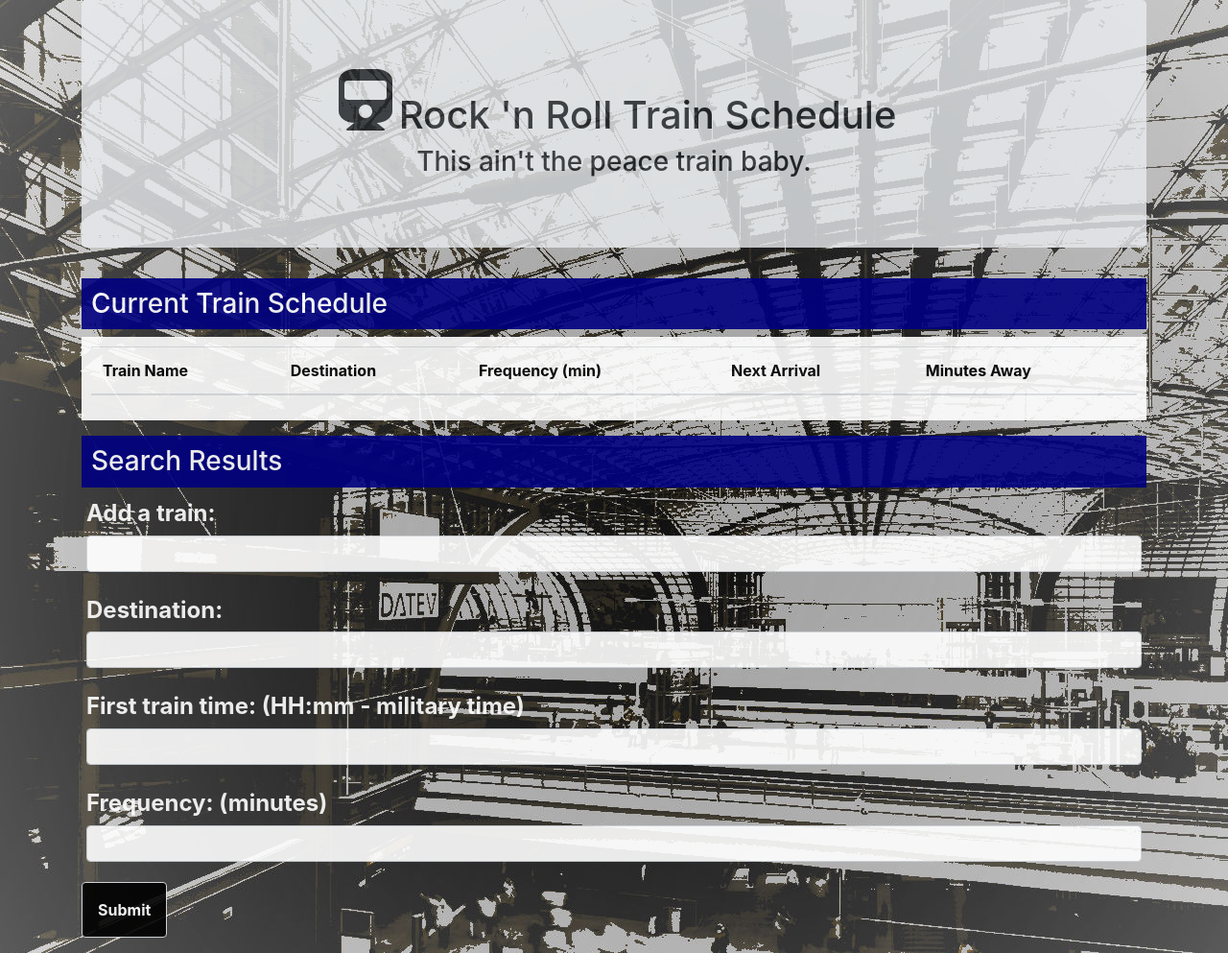
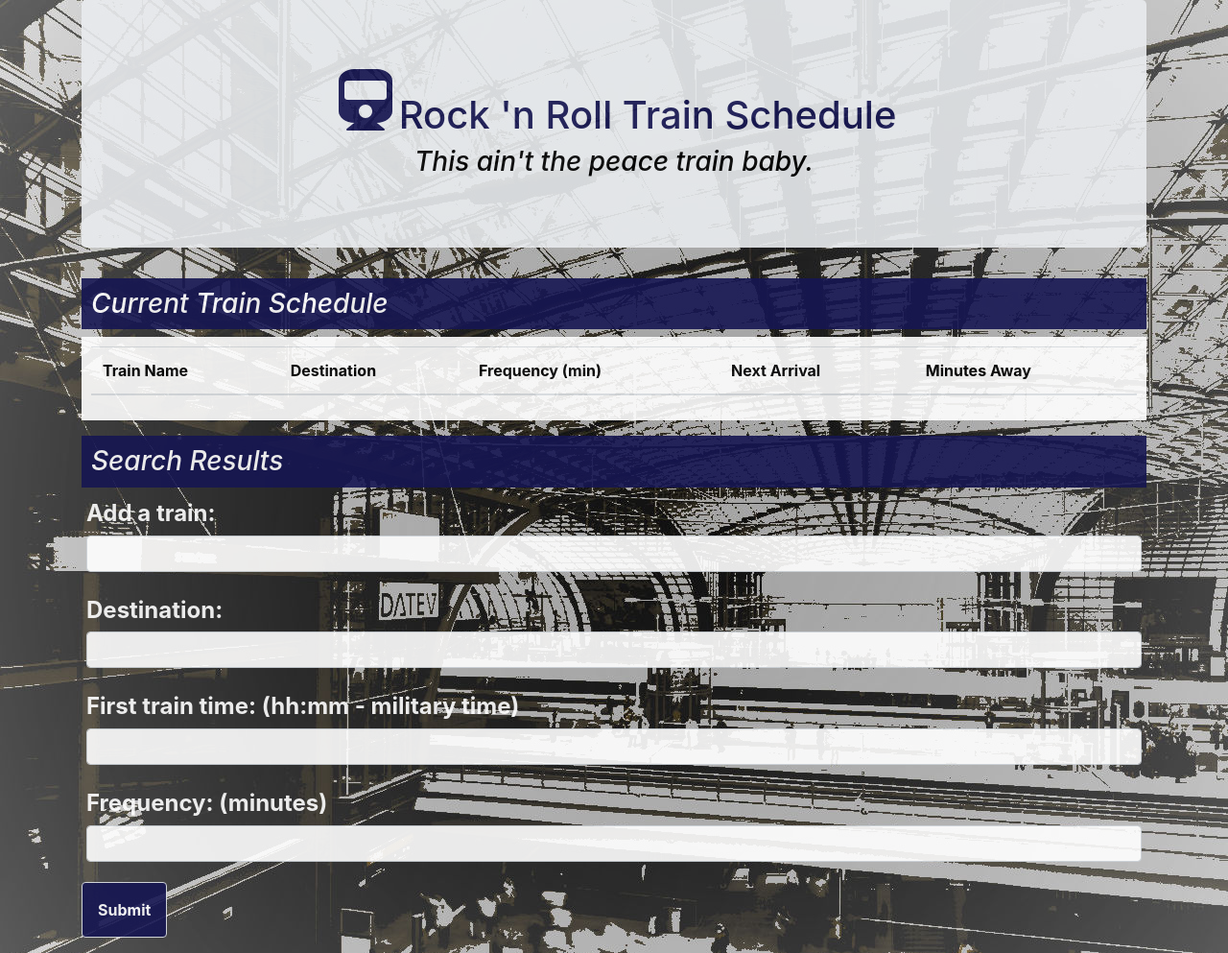
Before and after one commit to green64/Firebase-Train-Scheduler, a plain HTML site: page index.html in a window 1280 px wide. Shown: the whole page at 96% size. Drawn offline with nearby package versions, Linux system fonts and the light colour scheme; no server answers.

Commit message:
updating READme and adding file tweaks

```diff
--- a/assets/css/style.css
+++ b/assets/css/style.css
@@ -8,14 +8,14 @@ body {
 	width: 100%;
 }
 .jumbotron {
-	opacity: 0.8;
+	opacity: 0.9;
 }
 
 .panel {
 	opacity: 0.9;
 }
 .bg {
-    background-color: navy;
+    background-color: rgb(22, 22, 82);
     color: #fff;
     padding: 10px;
 }
@@ -25,7 +25,13 @@ body {
     color: #000;
     padding: 10px;
 }
-
+h1 {
+    color: rgb(22, 22, 82);
+}
+h3 {
+    color: #000;
+    font-style: italic;
+}
 .h4 {
     color: #fff;
     font-weight: bolder;
@@ -38,8 +44,8 @@ body {
     padding: 5px;
 }
 
-#addTrainBtn {
-    background-color: black;
+#newTrainBtn {
+    background-color:rgb(22, 22, 82);
     color: white;
     border: none;
 }
--- a/assets/javascript/train.js
+++ b/assets/javascript/train.js
@@ -14,7 +14,7 @@ var database = firebase.database();
 // -----------------------------
 
 //button to add new trains
-$('#addTrainBtn').on('click', function(){
+$('#newTrainBtn').on('click', function(){
 
   var trainName = $('#trainNameInput').val().trim();
 	var destination = $('#destInput').val().trim();
--- a/index.html
+++ b/index.html
@@ -70,20 +70,21 @@
                                 <input type="text" class="form-control" id="destInput">
                             </div>
                             <div class="form-group h4">
-                                <label for="">First train time: (HH:mm - military time)</label>
+                                <label for="">First train time: (hh:mm - military time)</label>
                                 <input type="text" class="form-control" id="firstTrainInput">
                             </div>
                             <div class="form-group h4">
                                 <label for="">Frequency: (minutes)</label>
                                 <input type="text" class="form-control" id="freqInput">
                             </div>
-                            <button type="submit" id="addTrainBtn" class="btn border btn-default button mb-3 p-3">Submit</button>
+                            <button type="submit" id="newTrainBtn" class="btn border btn-default button mb-3 p-3">Submit</button>
                         </form>
                     </div>
                 </div>
             </div>
         </div>
     </div>
+</script>
     <!-- scripts -->
     <script src="https://www.gstatic.com/firebasejs/4.10.1/firebase.js"></script>
     <script src="https://code.jquery.com/jquery-3.3.1.min.js" integrity="sha256-FgpCb/KJQlLNfOu91ta32o/NMZxltwRo8QtmkMRdAu8="
```
Also changed, not shown: 1 other file.
